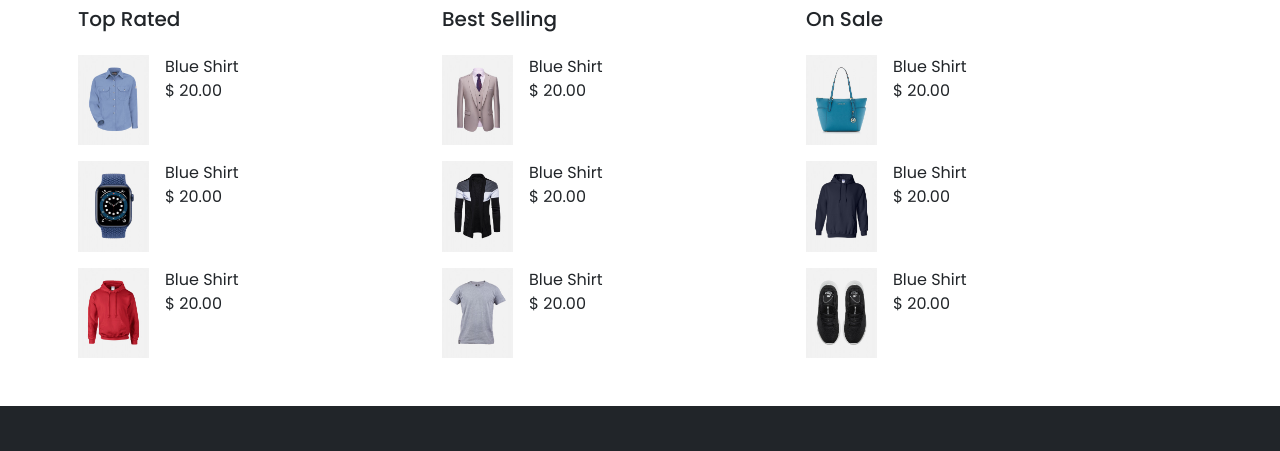
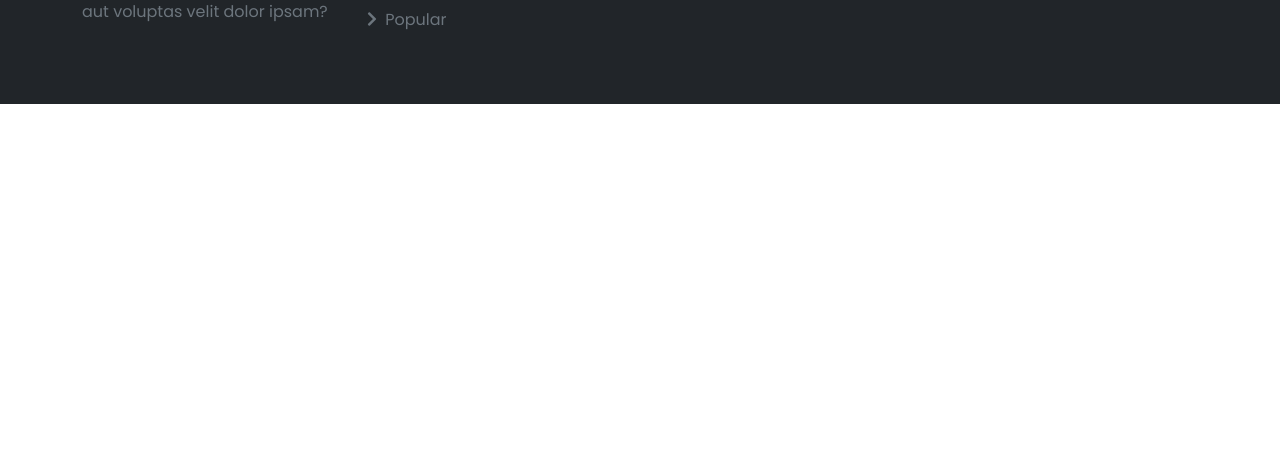
Before and after one commit to maulanadata/olshop-ui, a plain HTML site: page index.html in a window 1280 px wide. Shown: the part 2042-2493 px from the top of the page. After the commit the page ends 2146 px from the top, so only its background shows below. Drawn offline with nearby package versions, Linux system fonts and the light colour scheme; a web font is replaced by a local one.

Commit message:
delete popular section

```diff
--- a/index.html
+++ b/index.html
@@ -407,131 +407,6 @@
     </section>
     <!-- end of collection -->
 
-    <!-- popular -->
-    <section id="popular" class="py-5">
-      <div class="container">
-        <div class="title text-center pt-3 pb-5">
-          <h2 class="position-relative d-inline-block ms-4">
-            Popular Of This Year
-          </h2>
-        </div>
-
-        <div class="row">
-          <div class="col-md-6 col-lg-4 row g-3">
-            <h3 class="fs-5">Top Rated</h3>
-            <div class="d-flex align-items-start justify-content-start">
-              <img
-                src="images/top_rated_1.jpg"
-                alt=""
-                class="img-fluid pe-3 w-25"
-              />
-              <div>
-                <p class="mb-0">Blue Shirt</p>
-                <span>$ 20.00</span>
-              </div>
-            </div>
-            <div class="d-flex align-items-start justify-content-start">
-              <img
-                src="images/top_rated_2.jpg"
-                alt=""
-                class="img-fluid pe-3 w-25"
-              />
-              <div>
-                <p class="mb-0">Blue Shirt</p>
-                <span>$ 20.00</span>
-              </div>
-            </div>
-            <div class="d-flex align-items-start justify-content-start">
-              <img
-                src="images/top_rated_3.jpg"
-                alt=""
-                class="img-fluid pe-3 w-25"
-              />
-              <div>
-                <p class="mb-0">Blue Shirt</p>
-                <span>$ 20.00</span>
-              </div>
-            </div>
-          </div>
-
-          <div class="col-md-6 col-lg-4 row g-3">
-            <h3 class="fs-5">Best Selling</h3>
-            <div class="d-flex align-items-start justify-content-start">
-              <img
-                src="images/best_selling_1.jpg"
-                alt=""
-                class="img-fluid pe-3 w-25"
-              />
-              <div>
-                <p class="mb-0">Blue Shirt</p>
-                <span>$ 20.00</span>
-              </div>
-            </div>
-            <div class="d-flex align-items-start justify-content-start">
-              <img
-                src="images/best_selling_2.jpg"
-                alt=""
-                class="img-fluid pe-3 w-25"
-              />
-              <div>
-                <p class="mb-0">Blue Shirt</p>
-                <span>$ 20.00</span>
-              </div>
-            </div>
-            <div class="d-flex align-items-start justify-content-start">
-              <img
-                src="images/best_selling_3.jpg"
-                alt=""
-                class="img-fluid pe-3 w-25"
-              />
-              <div>
-                <p class="mb-0">Blue Shirt</p>
-                <span>$ 20.00</span>
-              </div>
-            </div>
-          </div>
-
-          <div class="col-md-6 col-lg-4 row g-3">
-            <h3 class="fs-5">On Sale</h3>
-            <div class="d-flex align-items-start justify-content-start">
-              <img
-                src="images/on_sale_1.jpg"
-                alt=""
-                class="img-fluid pe-3 w-25"
-              />
-              <div>
-                <p class="mb-0">Blue Shirt</p>
-                <span>$ 20.00</span>
-              </div>
-            </div>
-            <div class="d-flex align-items-start justify-content-start">
-              <img
-                src="images/on_sale_2.jpg"
-                alt=""
-                class="img-fluid pe-3 w-25"
-              />
-              <div>
-                <p class="mb-0">Blue Shirt</p>
-                <span>$ 20.00</span>
-              </div>
-            </div>
-            <div class="d-flex align-items-start justify-content-start">
-              <img
-                src="images/on_sale_3.jpg"
-                alt=""
-                class="img-fluid pe-3 w-25"
-              />
-              <div>
-                <p class="mb-0">Blue Shirt</p>
-                <span>$ 20.00</span>
-              </div>
-            </div>
-          </div>
-        </div>
-      </div>
-    </section>
-    <!-- end of popular -->
-
     <!-- footer -->
     <footer class="bg-dark py-5">
       <div class="container">
```
